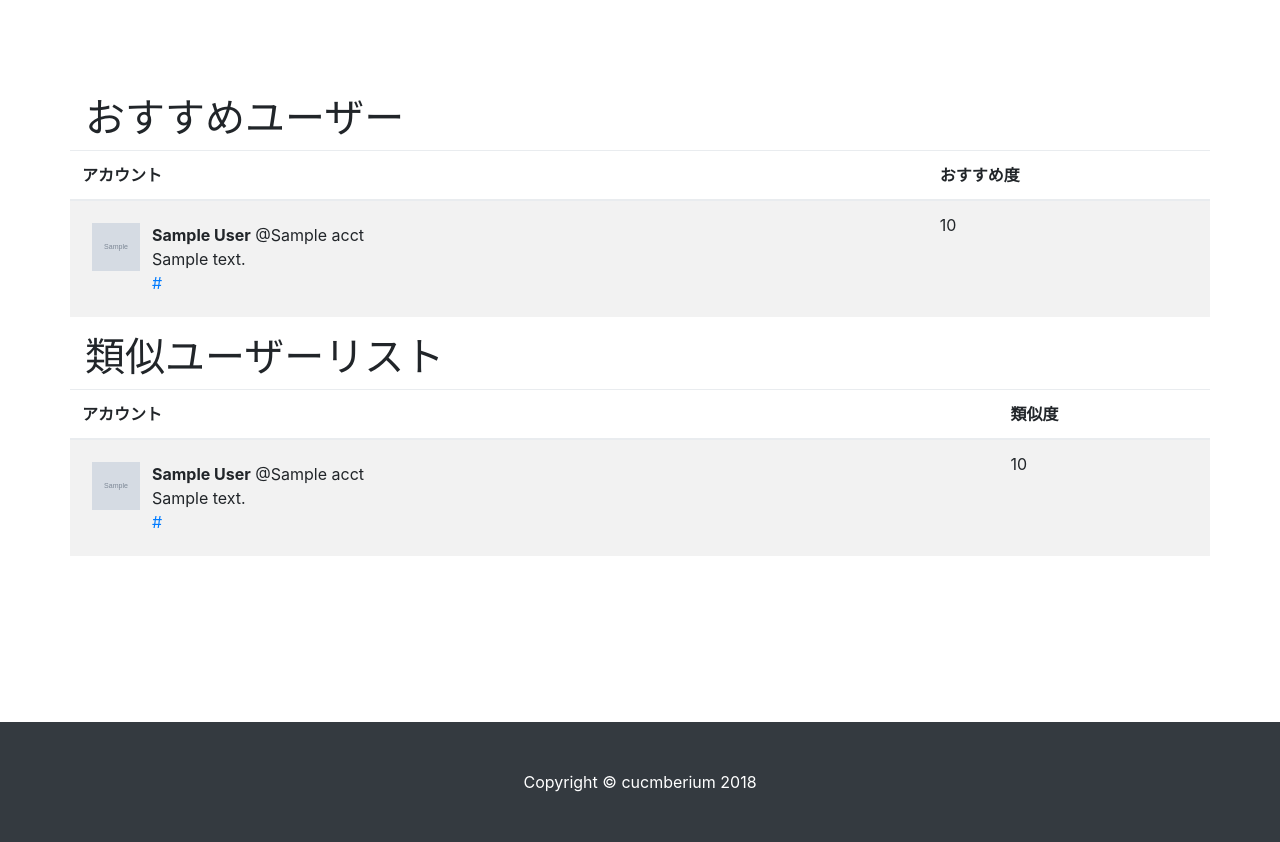
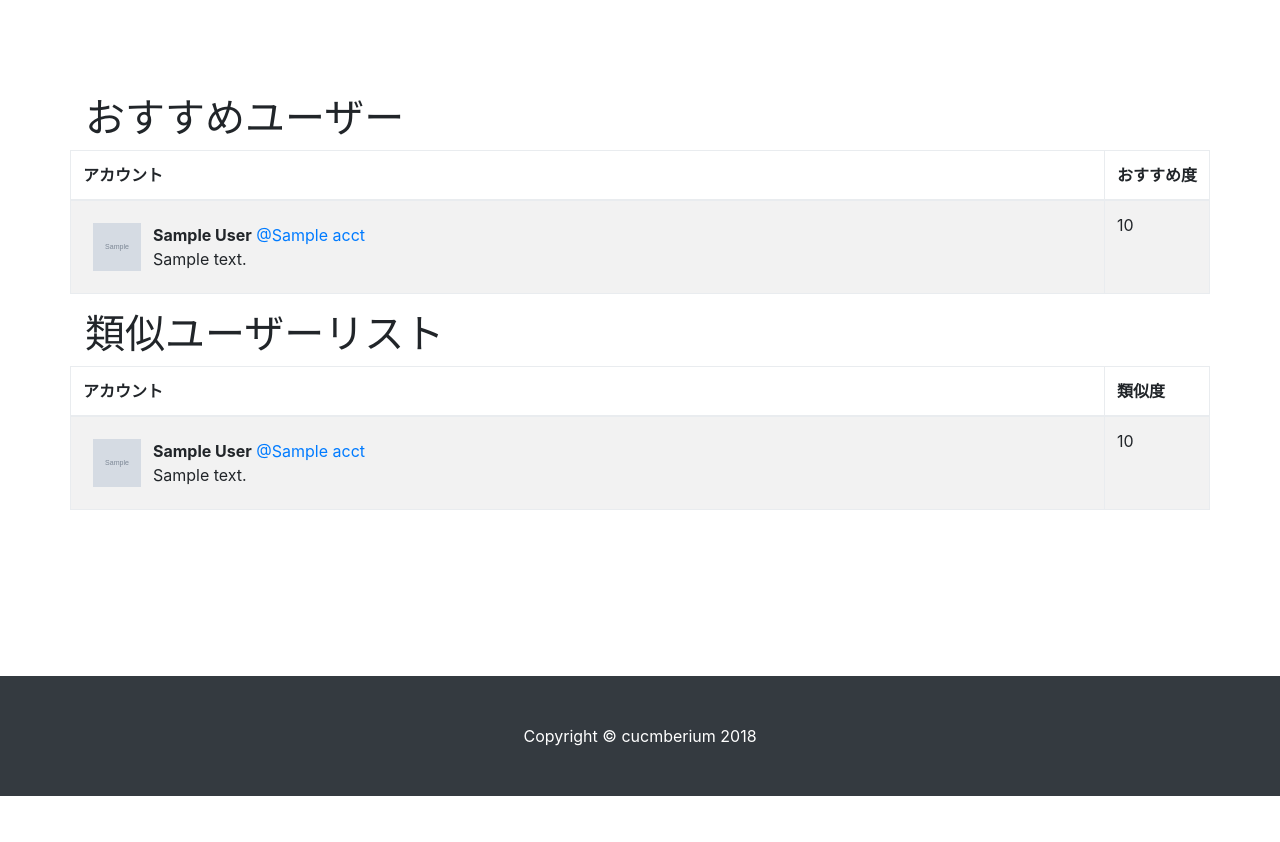
Before and after one commit to cucmberium/Eryngium, a Django app: template web/templates/user.html in a window 1280 px wide. Shown: the part 56-898 px from the top of the page. After the commit the page ends 852 px from the top, so only its background shows below. Run offline with Django 3.2, Linux system fonts and the light colour scheme; the template is opened without the code that fills it: most values are stand-ins (such as "Sample title", 1, 10 or a date in 2020); grey boxes marked "Sample" are stand-in pictures; some libraries are stand-ins or nearby versions.

Commit message:
ウェブでの表示を修正

```diff
--- a/web/templates/base.html
+++ b/web/templates/base.html
@@ -24,6 +24,13 @@
   display: block;
   margin-left: 60px;
 }
+
+.table {
+  width: 100%;
+  table-layout: fixed;
+  word-wrap: break-word;
+}
+
     </style>
   </head>
 
--- a/web/templates/user.html
+++ b/web/templates/user.html
@@ -6,33 +6,30 @@
           おすすめユーザー
         </h1>
         <div class="row">
-          <table class="table table-striped">
+          <table class="table table-bordered table-striped">
             <thead>
               <tr>
                 <th>アカウント</th>
-                <th>おすすめ度</th>
+                <th style="width:105px">おすすめ度</th>
               </tr>
             </thead>
             <tbody>
               {% for user in recommend_users %}
               <tr>
                 <td>
-                  <div class="item__header clearfix">
+                  <div class="item__header">
                     <span class="item__user-icon">
-                      <img src="{{ user.avatar }}" height="48" width="48" alt="{{ user.acct }}" class="item__user-icon-img" />
+                      <a href="{{ user.url }}"><img src="{{ user.avatar }}" height="48" width="48" alt="{{ user.acct }}" class="item__user-icon-img" /></a>
                     </span>
                     <span class="item__user-name">
-                      <strong>{{ user.display_name }}</strong> @{{ user.acct }}
+                      <strong>{{ user.display_name }}</strong> <a href="{{ user.url }}">@{{ user.acct }}</a>
                     </span>
                     <span class="item__bio">
                       {% autoescape off %}{{ user.bio }}{% endautoescape %}
                     </span>
-                    <span class="item__url">
-                      <a href="{{ user.url }}">{{ user.url }}</a>
-                    </span>
                   </div>
                 </td>
-                <td>{{ user.similarity|floatformat:-4 }}</td>
+                <td>{{ user.similarity|floatformat:-3 }}</td>
               </tr>
               {% endfor %}
             </tbody>
@@ -43,33 +40,30 @@
           類似ユーザーリスト
         </h1>
         <div class="row">
-          <table class="table table-striped">
+          <table class="table table-bordered table-striped">
             <thead>
               <tr>
                 <th>アカウント</th>
-                <th>類似度</th>
+                <th style="width:105px">類似度</th>
               </tr>
             </thead>
             <tbody>
               {% for user in similar_users %}
               <tr>
                 <td>
-                  <div class="item__header clearfix">
+                  <div class="item__header">
                     <span class="item__user-icon">
-                      <img src="{{ user.avatar }}" height="48" width="48" alt="{{ user.acct }}" class="item__user-icon-img" />
+                      <a href="{{ user.url }}"><img src="{{ user.avatar }}" height="48" width="48" alt="{{ user.acct }}" class="item__user-icon-img" /></a>
                     </span>
                     <span class="item__user-name">
-                      <strong>{{ user.display_name }}</strong> @{{ user.acct }}
+                      <strong>{{ user.display_name }}</strong> <a href="{{ user.url }}">@{{ user.acct }}</a>
                     </span>
                     <span class="item__bio">
                       {% autoescape off %}{{ user.bio }}{% endautoescape %}
                     </span>
-                    <span class="item__url">
-                      <a href="{{ user.url }}">{{ user.url }}</a>
-                    </span>
                   </div>
                 </td>
-                <td>{{ user.similarity|floatformat:-4 }}</td>
+                <td>{{ user.similarity|floatformat:-3 }}</td>
               </tr>
               {% endfor %}
             </tbody>
```
